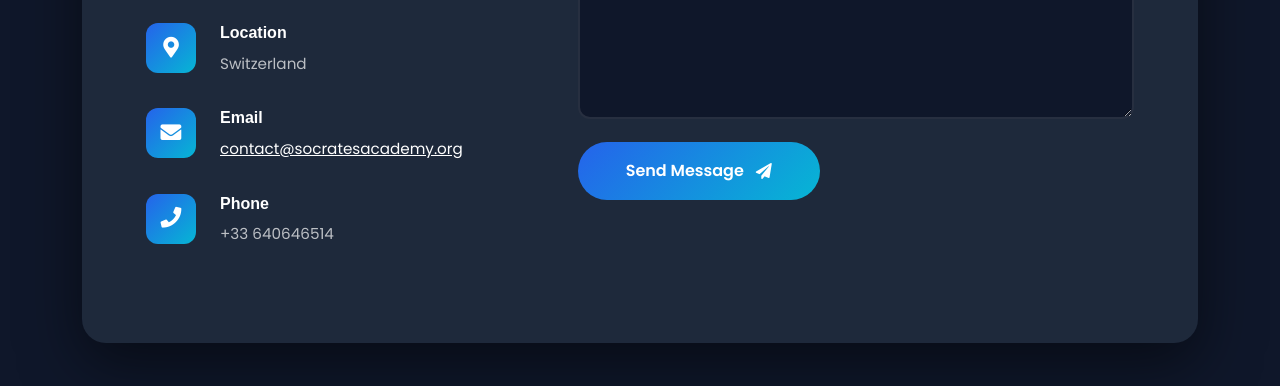
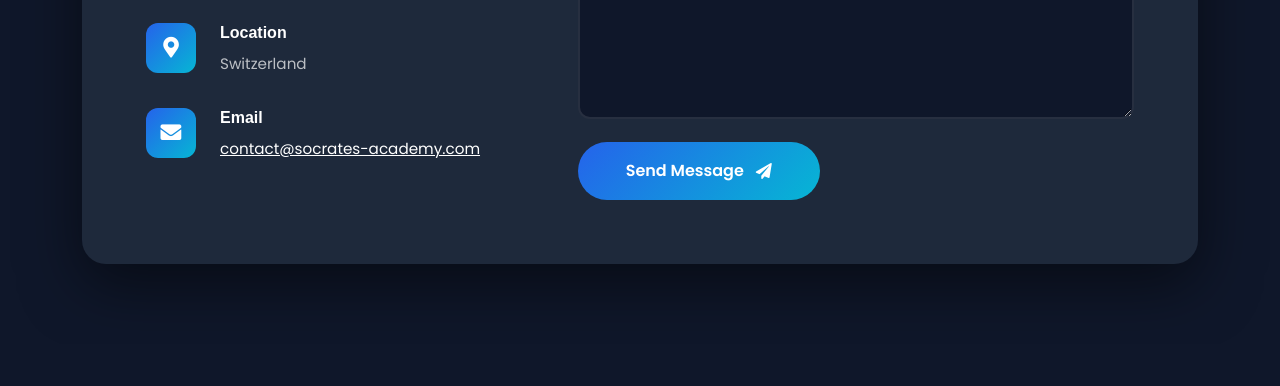
Before and after one commit to aymenbkb/socrate, a plain HTML site: page index.html in a window 1280 px wide. Shown: the part 5940-6326 px from the top of the page. Drawn offline with nearby package versions, Linux system fonts and the light colour scheme.

Commit message:
new version

```diff
--- a/index.html
+++ b/index.html
@@ -509,16 +509,7 @@
                                     </div>
                                     <div>
                                         <h5>Email</h5>
-                                        <p><a href="mailto:contact@socratesacademy.org"  style="    color: #ffffff; text-decoration: underline;">contact@socratesacademy.org</a></p>
-                                    </div>
-                                </div>
-                                <div class="contact-detail-item">
-                                    <div class="contact-icon">
-                                        <i class="fas fa-phone"></i>
-                                    </div>
-                                    <div>
-                                        <h5>Phone</h5>
-                                        <p>+33 640646514</p>
+                                        <p><a href="mailto:contact@socrates-academy.com"  style="    color: #ffffff; text-decoration: underline;">contact@socrates-academy.com</a></p>
                                     </div>
                                 </div>
                             </div>
```
